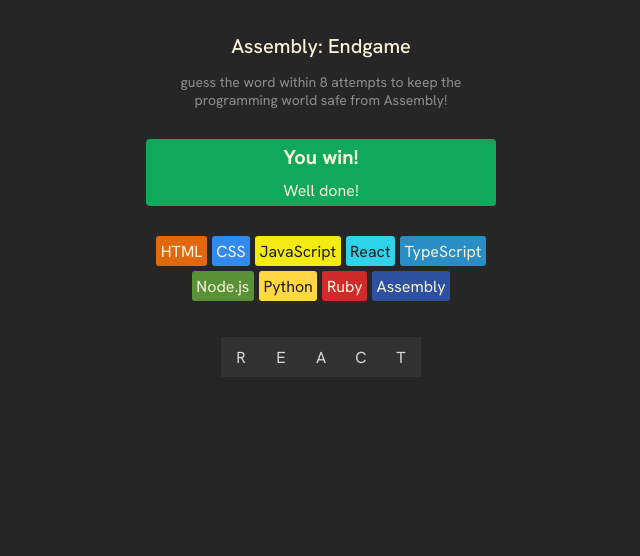
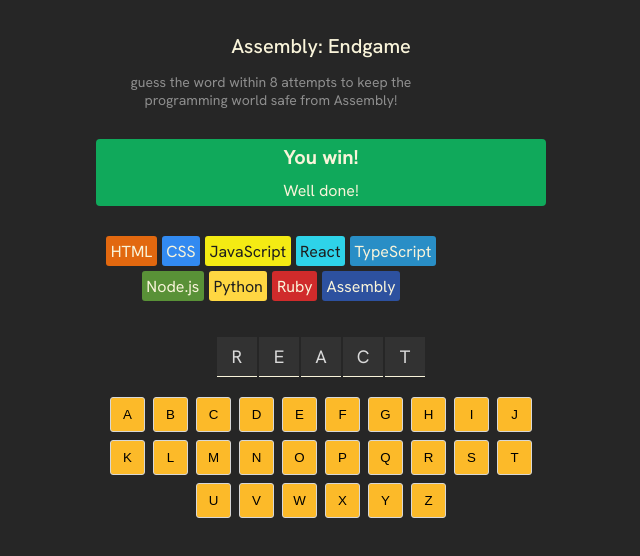
Before and after one commit to samkosal/Assemble-Endgame, a React (Vite) app: page / in a window 1280 px wide. Shown: the top 556 px of the page, without its empty margins (319-959 px from the left). Built offline with nearby package versions, Linux system fonts and the light colour scheme.

Commit message:
added a keyboard

```diff
--- a/src/App.jsx
+++ b/src/App.jsx
@@ -4,22 +4,17 @@
 
     const [currentWord, setCurrentWord] = useState("react")
 
+    const alphabet = "abcdefghijklmnopqrstuvwxyz";
+
+    const keyboardElements = alphabet.split("").map(letter => (
+        <button key={letter}>{letter.toUpperCase()}</button>
+    ))
     // learn something new
     // array of spans → render directly
     // array of letters → map to spans before rendering
-    // const letterElements = (() => {
-    //     const elems = []
-    //     for (let i = 0; i < currentWord.length; i++) {
-    //         elems.push(
-    //             <span key={i}>{currentWord[i]}</span>
-    //         )
-    //     }
-    //     console.log(elems)
-    //     return elems
-    // })
-    const letterElements = currentWord.split("").map(current => {
-        return <span>{current.toUpperCase()}</span>
-    })
+    const letterElements = currentWord.split("").map((letter, index) => (
+        <span key={index}>{letter.toUpperCase()}</span>
+    ))
 
     const languageElements = languages.map(lang => {
         const styles = {
@@ -56,6 +51,10 @@
             <section className="word">
                 {letterElements}
             </section>
+
+            <section className="keyboard">
+                {keyboardElements}
+            </section>
         </main>
     )
 }
--- a/src/index.css
+++ b/src/index.css
@@ -65,6 +65,8 @@
 section.word {
     display: flex;
     justify-content: center;
+    gap: 2px;
+    margin-bottom: 20px;
 }
 
 section.word > span {
@@ -74,4 +76,23 @@
     display: flex;
     justify-content: center;
     align-items: center;
+    font-size: 1.125rem;
+    border-bottom: 1px solid #F9F4DA;
 }
+
+section.keyboard {
+    display: flex;
+    flex-wrap: wrap;
+    gap: 8px;
+    justify-content: center;
+    max-width: 450px;
+}
+
+section.keyboard > button {
+    height: 35px;
+    width: 35px;
+    background-color: #FCBA29;
+    border: 1px solid #D7D7D7;
+    border-radius: 3px;
+    cursor: pointer;
+}
```
